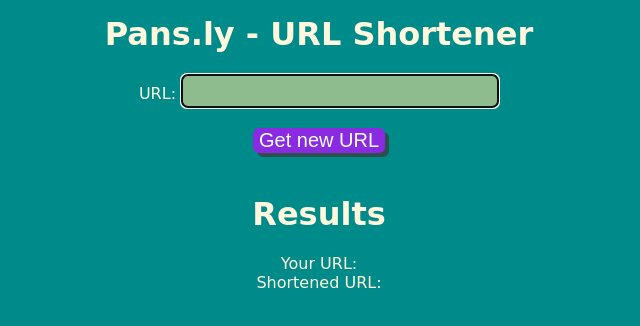
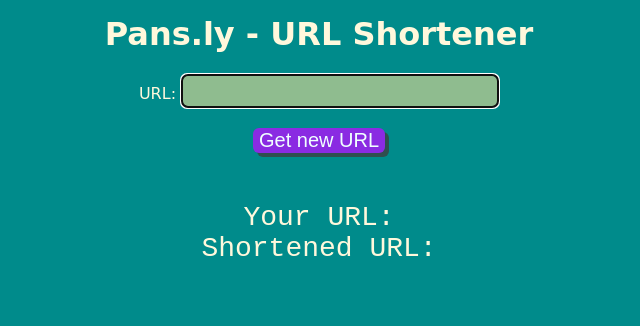
Before and after one commit to webDva/Pans.ly, a website: page public/index.html in a window 1280 px wide. Shown: the whole page, without its empty margins (321-961 px from the left). Drawn offline with Linux system fonts and the light colour scheme; a web font is replaced by a local one.

Commit message:
looks better somewhat

```diff
--- a/public/results/results.template.html
+++ b/public/results/results.template.html
@@ -1,4 +1,3 @@
-<div class="centerContainer">
-    <h1>Results</h1>
+<div class="centerContainer" id="results">
     Your URL: <b>{{$ctrl.Results.UsersLongUrl}}</b> Shortened URL: <b>{{$ctrl.Results.UsersShortUrl}}</b>
 </div>
--- a/public/style.css
+++ b/public/style.css
@@ -43,3 +43,8 @@ input {
     justify-content: center;
     align-items: center;
 }
+
+#results {
+    font-family: monospace;
+    font-size: 28px;
+}
```
